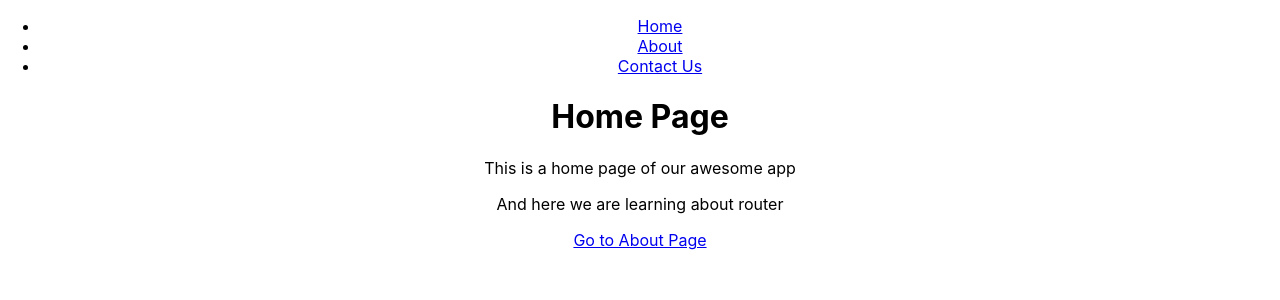
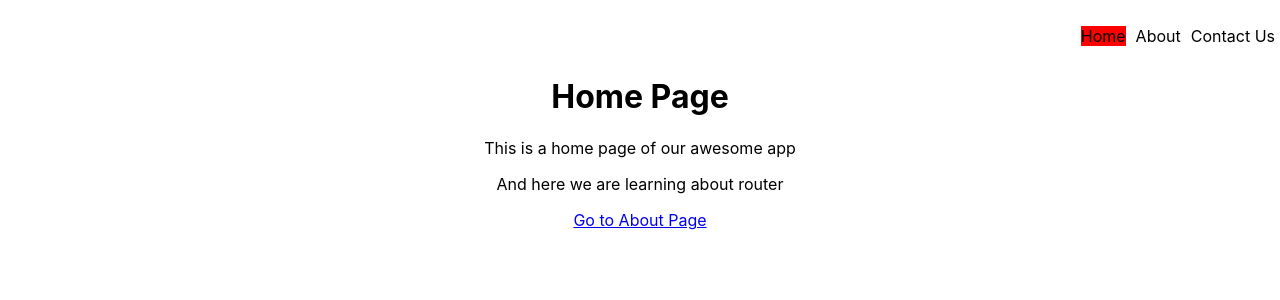
Before and after one commit to Ahmer-Siddiqui/React-Router-Dom6, a React (Create React App) app: page / in a window 1280 px wide. Shown: the top 300 px of the page. Built offline with nearby package versions, Linux system fonts and the light colour scheme.

Commit message:
Link and Nav Link style

```diff
--- a/src/App.css
+++ b/src/App.css
@@ -1,5 +1,19 @@
 .App {
   text-align: center;
+}
+.navbar{
+  text-align: right;
+}
+.nav-bar-link{
+  color: black;
+  text-decoration: none;
+}
+.nav-bar-link:hover{
+  color: green;
+}
+.navbar li{
+  display: inline-block;
+  padding: 10px 5px;
 }
 
 .App-logo {
--- a/src/components/Navbar.js
+++ b/src/components/Navbar.js
@@ -1,15 +1,15 @@
 import React from 'react'
-import { Link } from 'react-router-dom';
+import { Link, NavLink } from 'react-router-dom';
 
 
 const Navbar = () => {
 
   return (
     <div>
-        <ul>
-            <li><Link to="/">Home</Link></li>
-            <li><Link to="/about">About</Link></li>
-            <li><Link to="/contact">Contact Us</Link></li>
+        <ul className='navbar'>
+            <li><NavLink className='nav-bar-link' style={{backgroundColor: 'red'}} to="/">Home</NavLink></li>
+            <li><NavLink className='nav-bar-link' to="/about">About</NavLink></li>
+            <li><NavLink className='nav-bar-link' to="/contact">Contact Us</NavLink></li>
 
         </ul>
 
```
